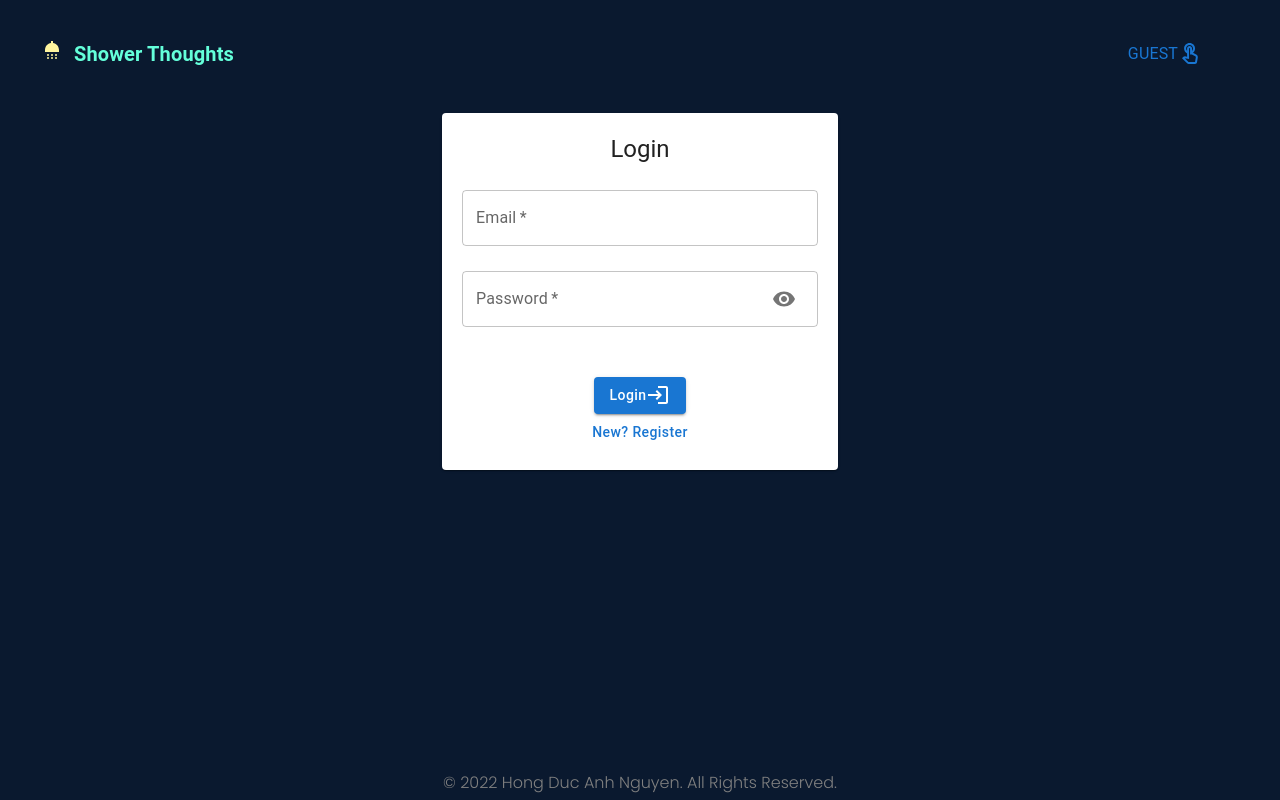
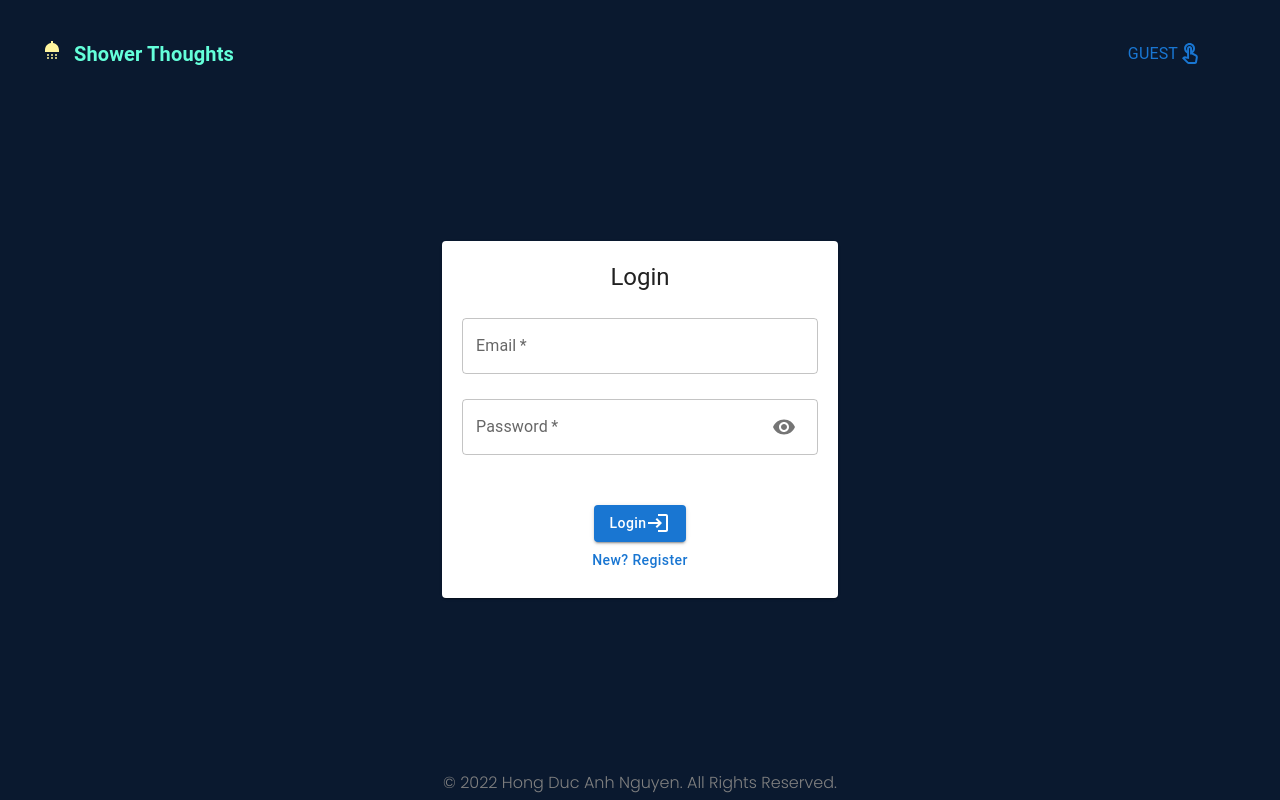
Before and after one commit to HongDucAnhNguyen/Shower-Thoughts-2.0, a React (Create React App) app in the folder client/: page /auth in a window 1280 px wide. Built offline with nearby package versions, Linux system fonts and the light colour scheme.

Commit message:
maintenance

```diff
--- a/client/src/components/Auth/Auth.js
+++ b/client/src/components/Auth/Auth.js
@@ -44,7 +44,12 @@ const Auth = () => {
     return <Navigate replace to="/home" />;
   }
   return (
-    <Container component="main" maxWidth="xs">
+    <Container
+      maxWidth="xs"
+      style={{
+        marginTop: "10%",
+      }}
+    >
       <Paper style={{ padding: "20px" }}>
         <Typography variant="h5">
           {isRegister ? "Register" : "Login"}
```
Also changed, not shown: 9 other files (tests, documents, lock files or other folders).
